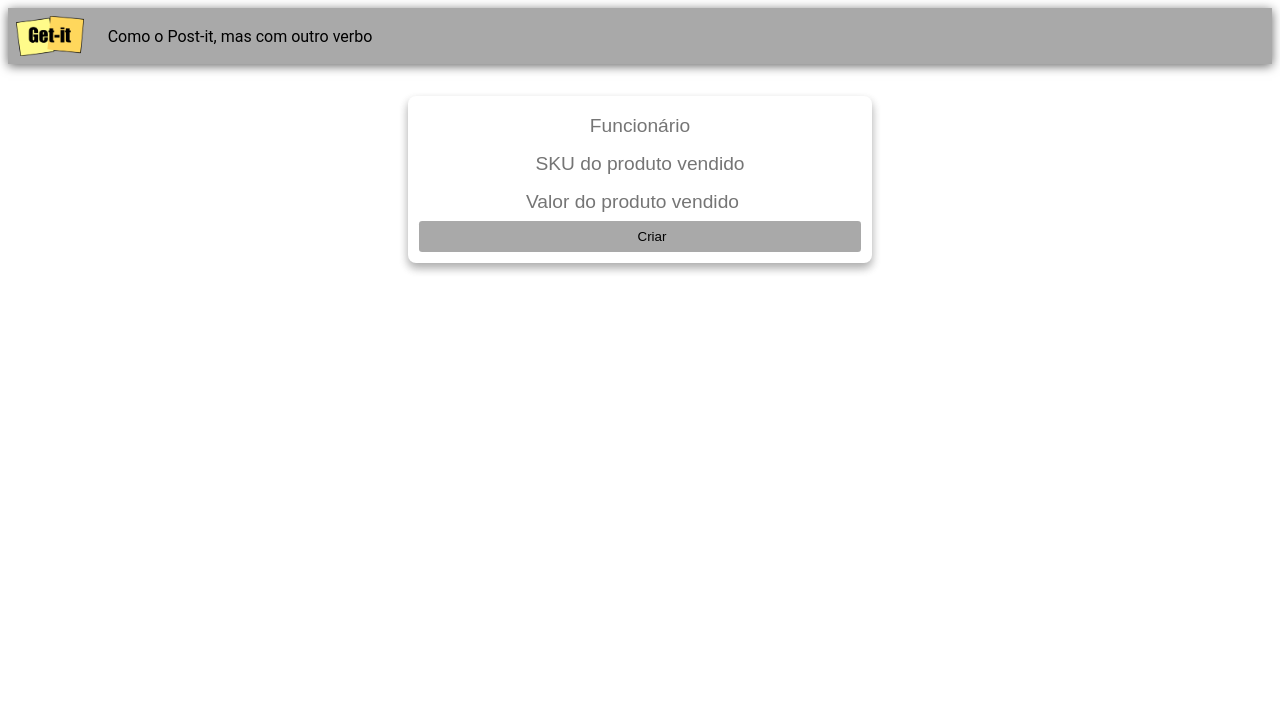
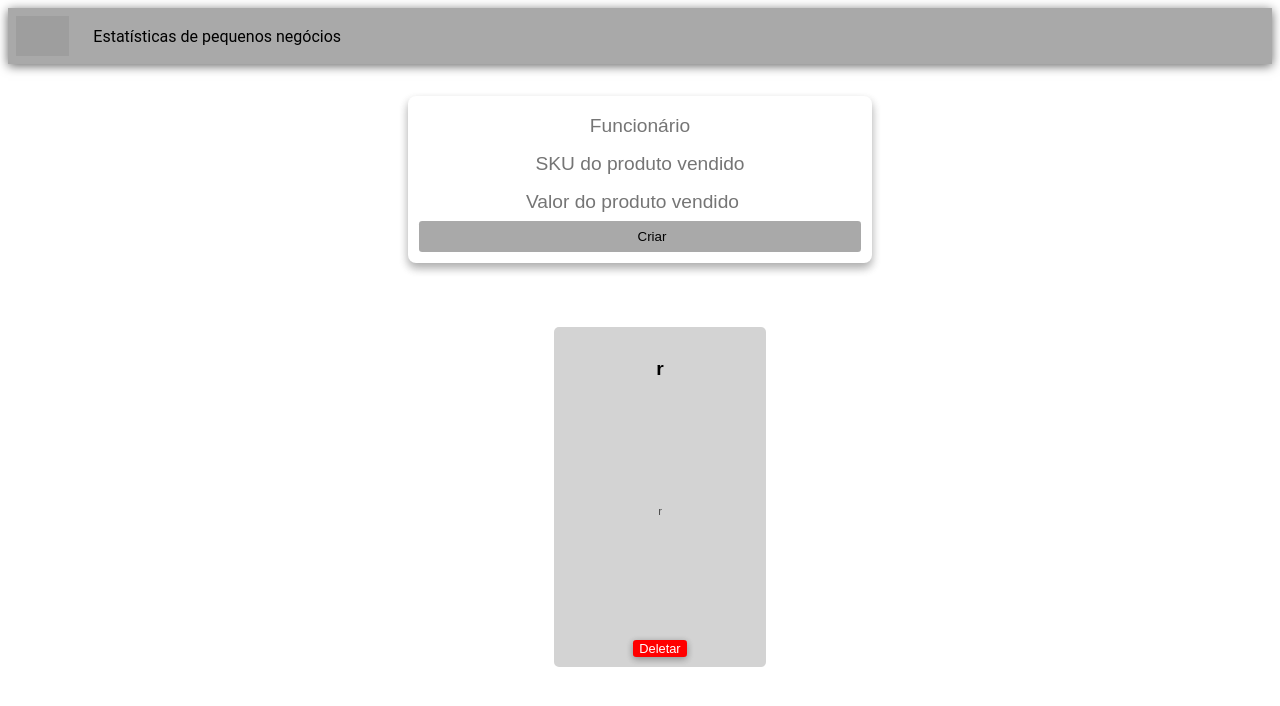
Before and after one commit to TiagoSeixas2103/Projeto3_TecWeb, a Django app: page / in a window 1280 px wide. Shown: the top 706 px of the page. Run offline with Django 3.2, Linux system fonts and the light colour scheme; data comes from the database, SQL or seed files in the repository; grey boxes are pictures that could not be loaded.

Commit message:
fazendo cartões aparecerem

```diff
--- a/vendas/templates/vendas/index.html
+++ b/vendas/templates/vendas/index.html
@@ -6,8 +6,8 @@
 <body>
 
   <div class="appbar">
-    <img src="{% static 'vendas/img/logo-getit.png' %}" class="logo" />
-    <span class="subtitle">Como o Post-it, mas com outro verbo</span>
+    <img src="{% static 'vendas/img/logo-vendas.png' %}" class="logo" />
+    <span class="subtitle">Estatísticas de pequenos negócios</span>
   </div>
 
   <main class="container">
@@ -37,16 +37,16 @@
     </form>
 
     <ul class="card-container">
-      {% for film in films %}
+      {% for venda in vendas %}
 
       <li class="card" key="{id}">
-        <h3 class="card-title" method="put">{{vendas.title}}</h3>
+        <h3 class="card-title" method="put">{{venda.title}}</h3>
         <div class="card-content">
-            <p class="card-content" method="put">{{vendas.content}}</p>
+            <p class="card-content" method="put">{{venda.content}}</p>
         </div>
         <form method = "post" action = "\delete">
           {% csrf_token %}
-          <input type="hidden" name="id" value="{{vendas.id}}" />
+          <input type="hidden" name="id" value="{{venda.id}}" />
           <button type="submit"class="btn_change">Deletar</button>
         </form>
       </li>
--- a/vendas/urls.py
+++ b/vendas/urls.py
@@ -6,5 +6,5 @@ urlpatterns = [
     path('', views.index, name='index'),
     path('post', views.index, name='index'),
     path('delete', views.delete, name='delete'),
-    path('update', views.update, name='update'),
+    path('put', views.put, name='put'),
 ]
--- a/vendas/views.py
+++ b/vendas/views.py
@@ -22,9 +22,9 @@ def delete(request):
         return redirect('index')
     else:
         all_vendas = Venda.objects.all()
-        return render(request, 'Vendas/index.html', {'vendas': all_vendas})
+        return render(request, 'vendas/index.html', {'vendas': all_vendas})
 
-def update(request):
+def put(request):
     if request.method == 'POST':
         id = request.POST.get('id')
         title = request.POST.get('titulo')
@@ -39,4 +39,4 @@ def update(request):
         return redirect('index')
     else:
         all_vendas = Venda.objects.all()
-        return render(request, 'Vendas/index.html', {'vendas': all_vendas})
+        return render(request, 'vendas/index.html', {'vendas': all_vendas})
```
